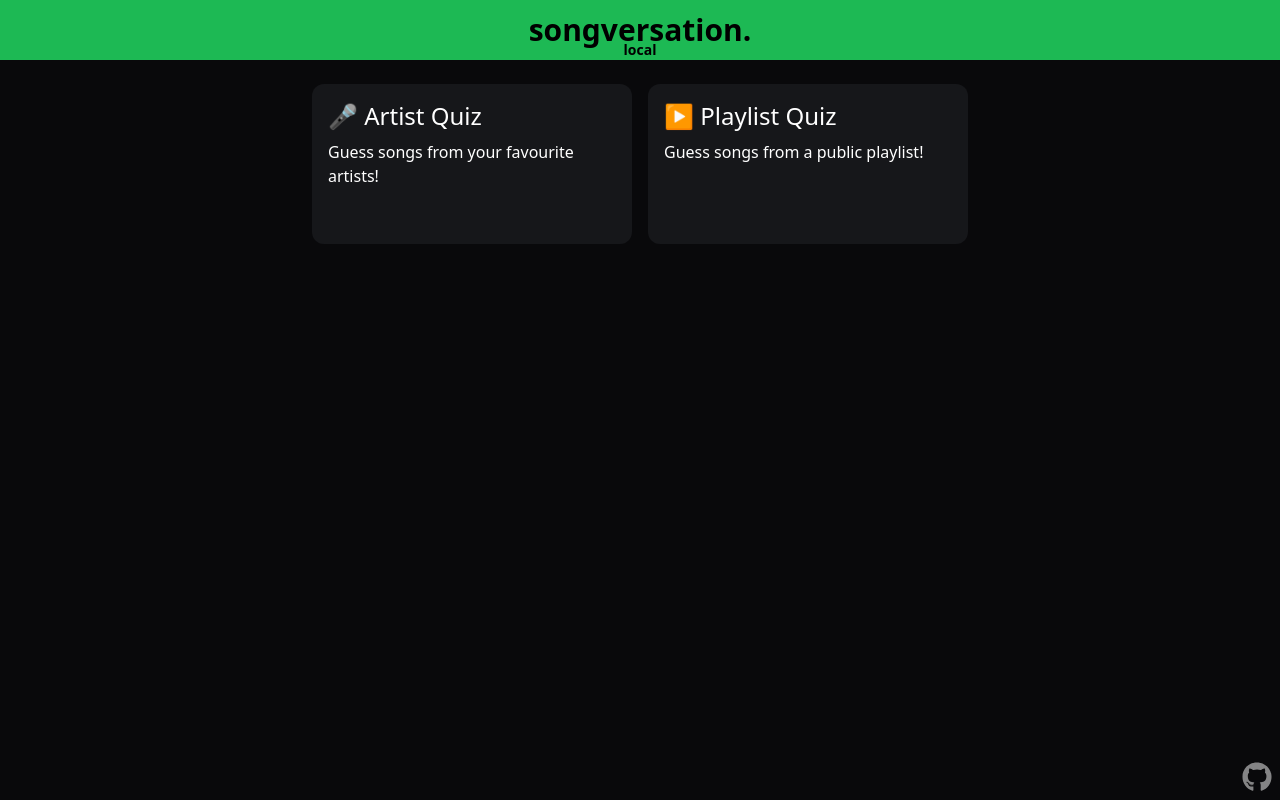
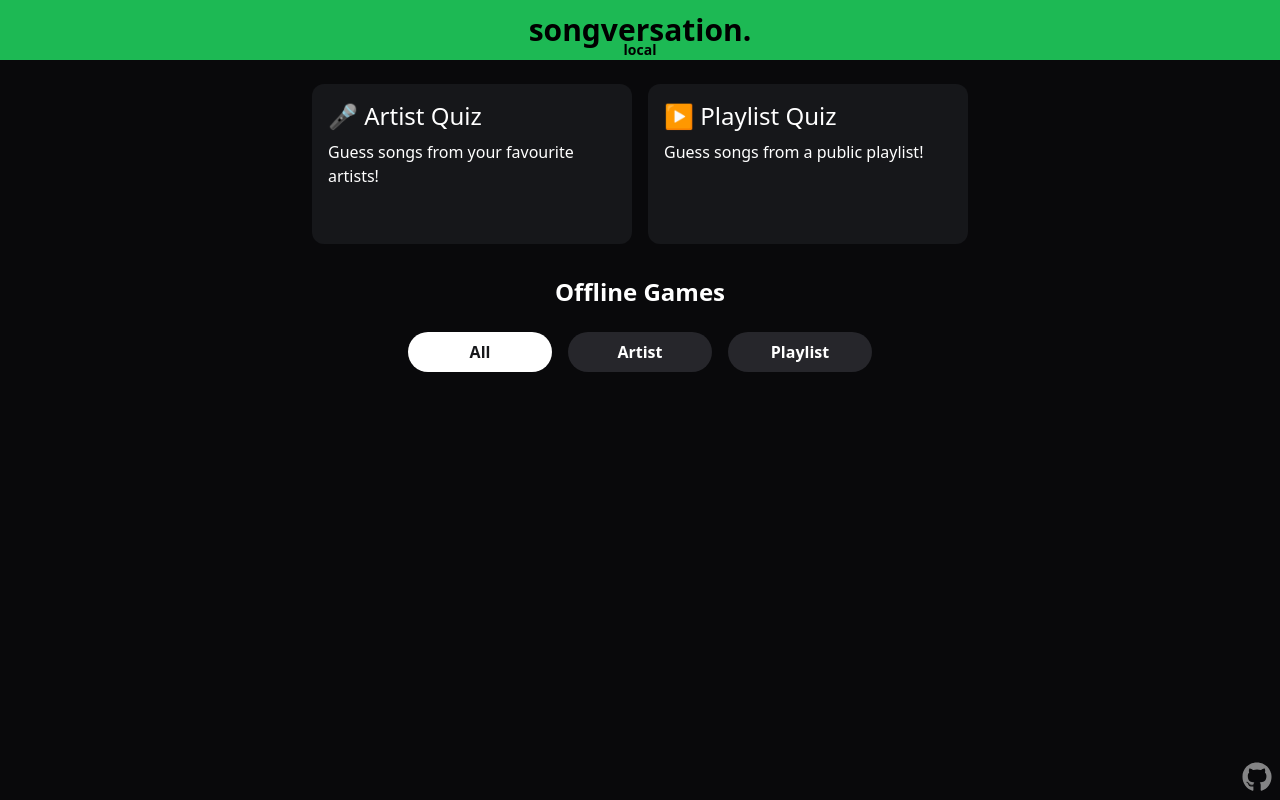
Before and after one commit to alexbarker234/songversation, a Next.js app: page / in a window 1280 px wide. Built offline with nearby package versions, Linux system fonts and the light colour scheme; what tailwindcss-animation-delay would draw is missing.

Commit message:
offline game list

```diff
--- a/src/app/page.tsx
+++ b/src/app/page.tsx
@@ -1,4 +1,5 @@
 "use client";
+import OfflineGames from "@/components/OfflineGames";
 import useOnline from "@/hooks/useOnline";
 import { cn } from "@/utils/cn";
 import Link from "next/link";
@@ -7,6 +8,7 @@ export default function Home() {
   const isOnline = useOnline();
 
   return (
+    <div>
       <div className="relative mx-auto mt-4 flex w-11/12 max-w-5xl flex-wrap justify-center">
         <MenuTile
           href="/game/artist"
@@ -20,6 +22,8 @@ export default function Home() {
           description="Guess songs from a public playlist!"
           disabled={!isOnline}
         />
+      </div>
+      <OfflineGames />
     </div>
   );
 }
--- a/src/components/Button.tsx
+++ b/src/components/Button.tsx
@@ -8,7 +8,8 @@ const buttonVariants = cva(
         default: "",
         bordered: "border-2 border-grey-light",
         green: "bg-primary ",
-        grey: "bg-grey "
+        grey: "bg-grey ",
+        "grey-light": "bg-grey-light"
       }
     },
     defaultVariants: {
--- /dev/null
+++ b/src/components/OfflineGames.tsx
@@ -0,0 +1,63 @@
+"use client";
+
+import { db } from "@/db/db";
+import { capitaliseFirstLetter } from "@/utils/utils";
+import Link from "next/link";
+import { useEffect, useState } from "react";
+import Button from "./Button";
+
+const buttonOptions = ["all", "artist", "playlist"] as const;
+
+export default function OfflineGames() {
+  const [currentMenu, setCurrentMenu] = useState<"all" | "artist" | "playlist">("all");
+  const [savedGameItems, setSavedGameItems] = useState<GameItem[]>([]);
+  useEffect(() => {
+    const readData = async () => {
+      const items = await db.gameItems.toArray();
+      setSavedGameItems(items);
+    };
+    readData();
+  }, []);
+
+  return (
+    <div className="mx-auto max-w-lg p-6">
+      <h1 className="mb-6 text-center text-2xl font-semibold">Offline Games</h1>
+
+      <div className="mb-4 flex justify-center gap-4">
+        {buttonOptions.map((option) => (
+          <Button
+            key={option}
+            onClick={() => setCurrentMenu(option)}
+            className={`transition-all ${currentMenu === option ? "bg-white text-grey" : ""}`}
+            variant="grey-light"
+          >
+            {capitaliseFirstLetter(option)}
+          </Button>
+        ))}
+      </div>
+
+      <div className="space-y-4">
+        {savedGameItems
+          .filter((item) => currentMenu === "all" || item.type === currentMenu)
+          .map((item) => (
+            <GameItemDisplay key={item.id} item={item} />
+          ))}
+      </div>
+    </div>
+  );
+}
+
+const GameItemDisplay = ({ item }: { item: GameItem }) => {
+  return (
+    <Link
+      href={`/game/${item.type}/${item.id}`}
+      className="flex rounded-lg p-4 shadow transition-colors hover:bg-grey-light"
+    >
+      <img src={item.imageURL} alt={item.name} className="mr-2 h-16 w-16" />
+      <div className="flex flex-col">
+        <h2 className="text-lg font-semibold">{item.name}</h2>
+        <p className="mt-2 text-sm text-gray-500">{capitaliseFirstLetter(item.type)}</p>
+      </div>
+    </Link>
+  );
+};
--- a/src/utils/utils.ts
+++ b/src/utils/utils.ts
@@ -12,3 +12,7 @@ export function shuffleArray(array: any[]) {
     [array[i], array[j]] = [array[j], array[i]];
   }
 }
+
+export function capitaliseFirstLetter(val: string) {
+  return String(val).charAt(0).toUpperCase() + String(val).slice(1);
+}
```
Lines whose indentation alone changed are shown as unchanged.
